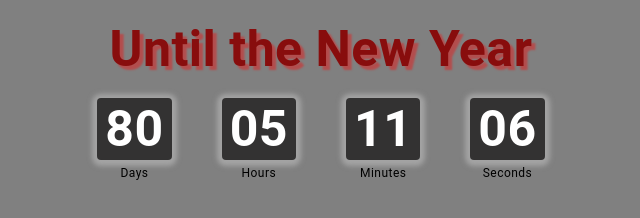
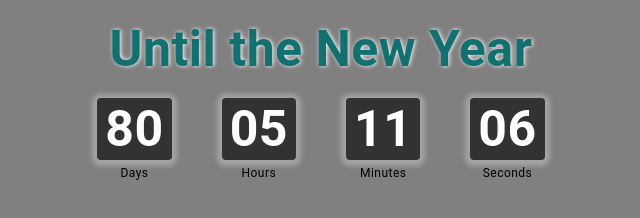
Before and after one commit to muzzlegit/goit-js-hw-11-timer, a plain HTML site: page index.html in a window 1280 px wide. Shown: the whole page, without its empty margins (319-959 px from the left). Drawn offline with Linux system fonts and the light colour scheme.

Commit message:
add final color

```diff
--- a/style.css
+++ b/style.css
@@ -11,8 +11,8 @@ body {
   font-size: 50px;
   font-weight: 700;
   /* color: rgba(245, 12, 12, 0.884); */
-  color: rgb(136, 13, 13);
-  text-shadow: 4px 4px 2px rgba(255, 0, 0, 0.4);
+  color: rgb(19, 112, 112);
+  text-shadow: 1px 0px 4px rgba(255, 255, 255, 1);
 }
 .timer {
   display: flex;
```
